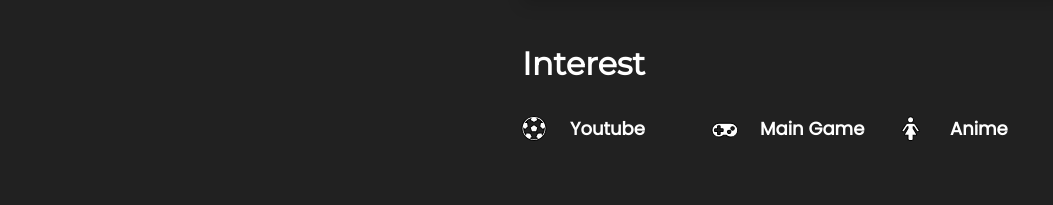
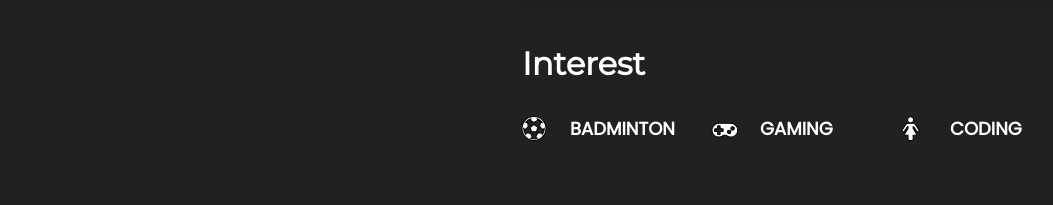
Before and after one commit to takdim/cv-boostrap-website, a plain HTML site: page Homepage Website/Muhammad Takdim/index.html in a window 1280 px wide. Shown: the part 1376-1581 px from the top of the page, without its empty margins (133-1186 px from the left). Drawn offline with nearby package versions, Linux system fonts and the light colour scheme.

Commit message:
Update index.html

```diff
--- a/Homepage Website/Muhammad Takdim/index.html
+++ b/Homepage Website/Muhammad Takdim/index.html
@@ -123,15 +123,15 @@
                     <div class="row">
                         <div class="col-lg">
                             <i class="fa fa-futbol-o interest-icon float-left" aria-hidden="true"></i>
-                            <p class="text-white interest-text ml-5 mt-4">Youtube</p>
+                            <p class="text-white interest-text ml-5 mt-4">BADMINTON</p>
                         </div>
                         <div class="col-lg col-interest-2">
                             <i class="fa fa-gamepad interest-icon float-left" aria-hidden="true"></i>
-                            <p class="text-white interest-text ml-5 mt-4">Main Game</p>
+                            <p class="text-white interest-text ml-5 mt-4">GAMING</p>
                         </div>
                         <div class="col-lg">
                             <i class="fa fa-female interest-icon float-left" aria-hidden="true"></i>
-                            <p class="text-white interest-text ml-5 mt-4">Anime</p>
+                            <p class="text-white interest-text ml-5 mt-4">CODING</p>
                         </div>
                     </div>
                 </div>
```
